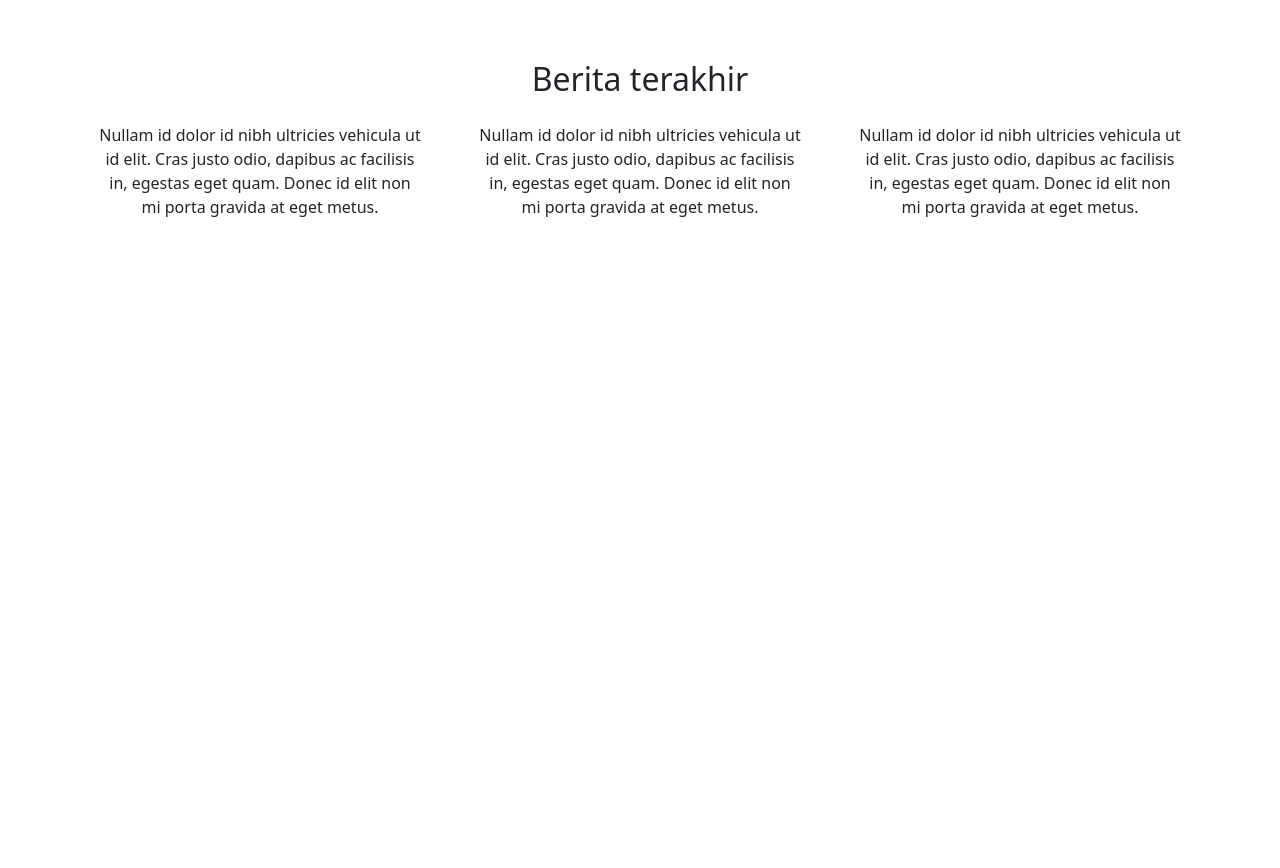
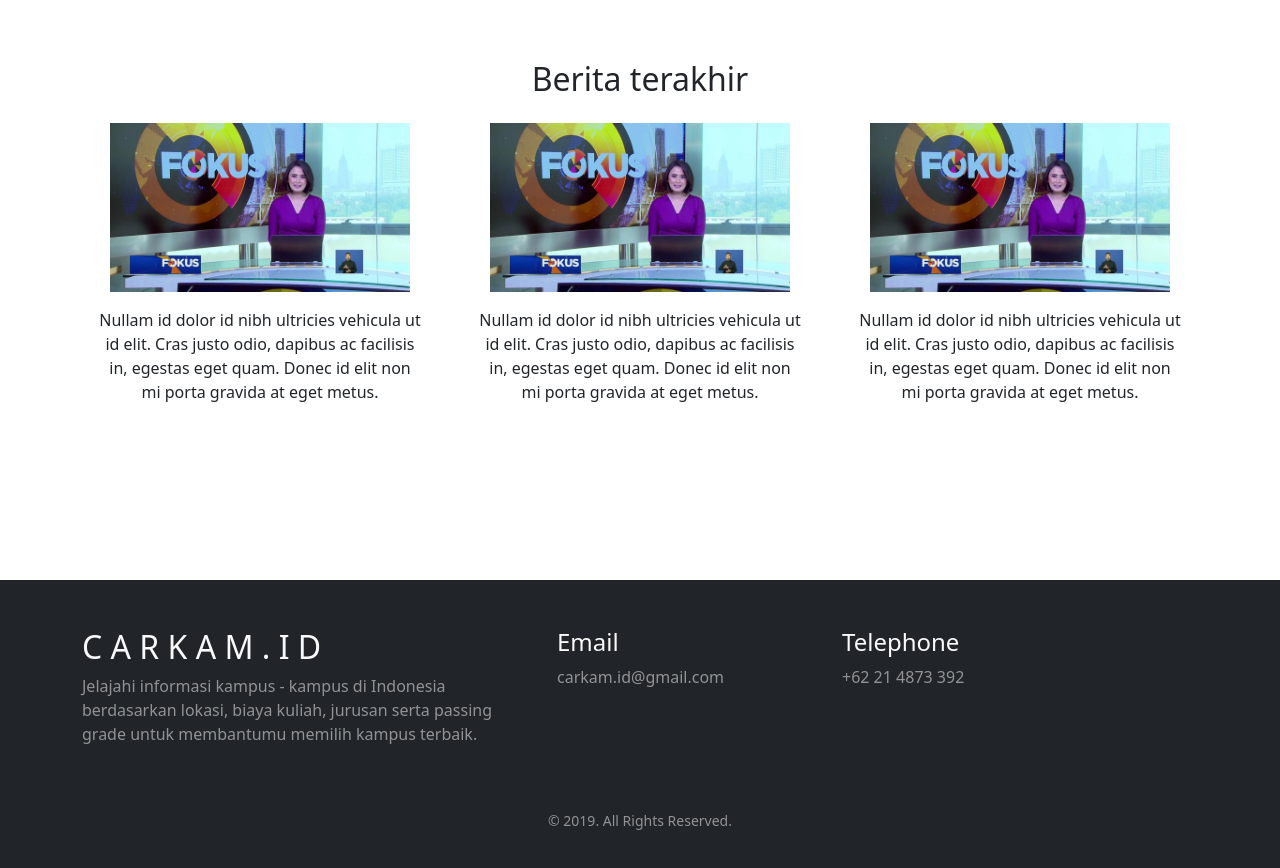
Before and after one commit to ariopri/Carkam, a React (Create React App) app in the folder front_end/: page / in a window 1280 px wide. Shown: the part 1560-2428 px from the top of the page. Before the commit the page ends 1843 px from the top, so only its background shows below. Built offline with nearby package versions, Linux system fonts and the light colour scheme.

Commit message:
Home Page Done

```diff
--- a/front_end/src/App.js
+++ b/front_end/src/App.js
@@ -2,14 +2,12 @@ import "./App.css";
 import NavigationBar from "./components/NavigationBar";
 import "./style/SlideShow.css";
 import Beranda from "./components/Beranda";
-import Berita from "./components/BerandaItem/Berita";
 
 function App() {
   return (
     <>
       <NavigationBar />
       <Beranda />
-      <Berita />
     </>
   );
 }
--- a/front_end/src/components/Beranda.jsx
+++ b/front_end/src/components/Beranda.jsx
@@ -1,10 +1,14 @@
+import Footer from "./BerandaItem/Footer";
 import SlideShow from "./BerandaItem/SlideShow";
 import Testimoni from "./BerandaItem/Testimoni";
+import Berita from "./BerandaItem/Berita";
 const Beranda = () => {
   return (
     <>
       <SlideShow />
       <Testimoni />
+      <Berita />
+      <Footer />
     </>
   );
 };
--- a/front_end/src/components/BerandaItem/Berita.jsx
+++ b/front_end/src/components/BerandaItem/Berita.jsx
@@ -1,7 +1,8 @@
+import GBerita from "./image/berita.jpg";
 const Berita = () => {
   return (
     <>
-      <div className="container spaciberita">
+      <div className="container spaciberita spacekebawahbrita">
         <center>
           <h2>Berita terakhir</h2>
 
@@ -9,33 +10,42 @@ const Berita = () => {
             <div className="col-md-4">
               <div className="card border-0">
                 <div className="card-body">
-                  <p className="card-text">
+                  <img src={GBerita} alt="" width="300px" />
+                  <div className="spaciberita">
+                    <p className="card-text">
                     Nullam id dolor id nibh ultricies vehicula ut id elit. Cras
                     justo odio, dapibus ac facilisis in, egestas eget quam.
                     Donec id elit non mi porta gravida at eget metus.
                   </p>
+                  </div>
                 </div>
               </div>
             </div>
             <div className="col-md-4">
               <div className="card border-0">
                 <div className="card-body">
-                  <p className="card-text">
+                <img src={GBerita} alt="" width="300px" />
+                  <div className="spaciberita">
+                    <p className="card-text">
                     Nullam id dolor id nibh ultricies vehicula ut id elit. Cras
                     justo odio, dapibus ac facilisis in, egestas eget quam.
                     Donec id elit non mi porta gravida at eget metus.
                   </p>
+                  </div>
                 </div>
               </div>
             </div>
             <div className="col-md-4">
               <div className="card border-0">
                 <div className="card-body">
-                  <p className="card-text">
+                <img src={GBerita} alt="" width="300px" />
+                  <div className="spaciberita">
+                    <p className="card-text">
                     Nullam id dolor id nibh ultricies vehicula ut id elit. Cras
                     justo odio, dapibus ac facilisis in, egestas eget quam.
                     Donec id elit non mi porta gravida at eget metus.
                   </p>
+                  </div>
                 </div>
               </div>
             </div>
--- /dev/null
+++ b/front_end/src/components/BerandaItem/Footer.jsx
@@ -0,0 +1,39 @@
+const Footer = () => {
+  return (
+    <>
+      <div class="mt-5 pt-5 pb-5 footer bg-dark text-light">
+        <div class="container">
+          <div class="row">
+            <div class="col-lg-5 col-xs-12 ">
+              <h2>C A R K A M . I D</h2>
+              <p class="pr-5 text-white-50">
+                Jelajahi informasi kampus - kampus di Indonesia berdasarkan
+                lokasi, biaya kuliah, jurusan serta passing grade untuk
+                membantumu memilih kampus terbaik.{" "}
+              </p>
+            </div>
+            <div class="col-lg-3 col-xs-12 ">
+              <h4 class="mt-lg-0 mt-sm-3">Email</h4>
+              <p class="pr-5 text-white-50">carkam.id@gmail.com </p>
+            </div>
+            <div class="col-lg-4 col-xs-12 ">
+              <h4 class="mt-lg-0 mt-sm-4">Telephone</h4>
+              <p class="pr-5 text-white-50">+62 21 4873 392 </p>
+            </div>
+          </div>
+          <div class="row mt-5">
+            <div class="col copyright">
+              <p class="">
+                <small class="text-white-50">
+                  <center>© 2019. All Rights Reserved.</center>
+                </small>
+              </p>
+            </div>
+          </div>
+        </div>
+      </div>
+    </>
+  );
+};
+
+export default Footer;
--- a/front_end/src/style/SlideShow.css
+++ b/front_end/src/style/SlideShow.css
@@ -28,3 +28,8 @@
 .spaciberita {
   padding-top: 5%;
 }
+.spacekebawahbrita {
+  padding-bottom: 5%;
+}
+
+/* footer */
```
Also changed, not shown: front_end/src/components/BerandaItem/image/berita.jpg (added).
